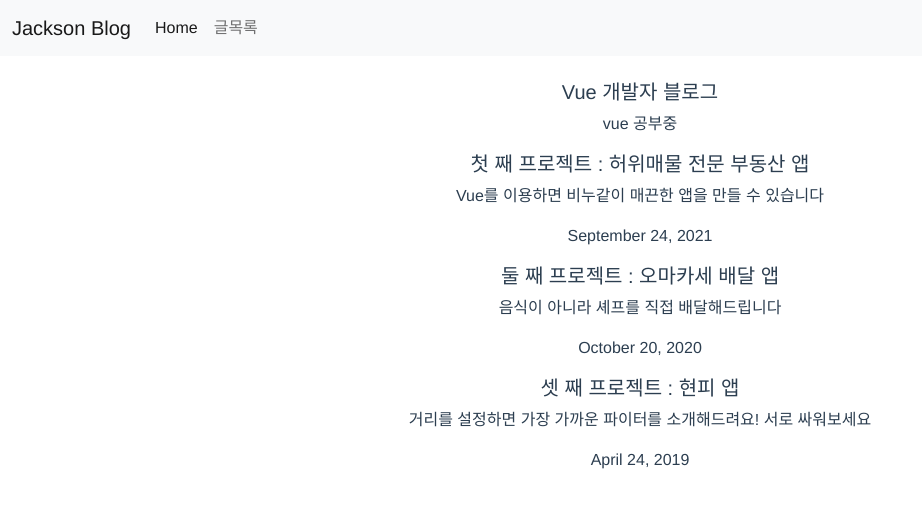
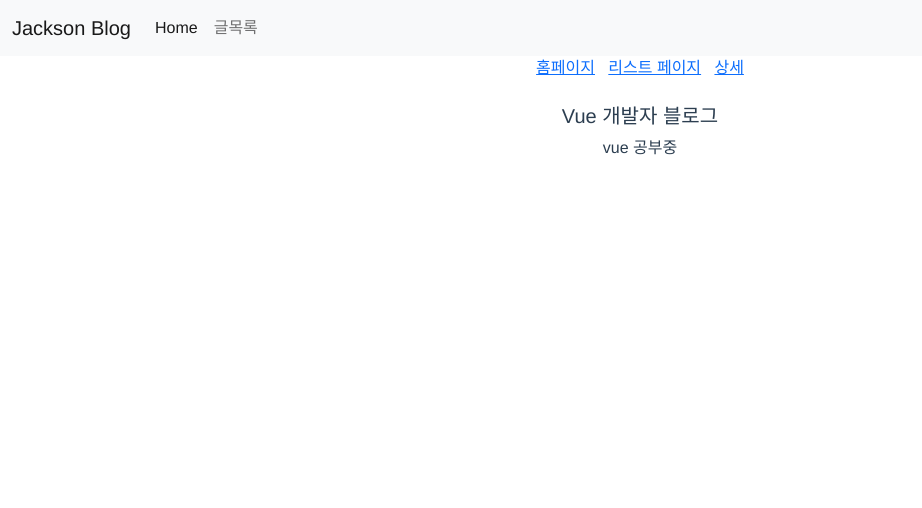
Before and after one commit to 9z/vuelog, a Vue app: page / in a window 1280 px wide. Shown: the top 508 px of the page, without its empty margins (0-922 px from the left). Built offline with nearby package versions, Linux system fonts and the light colour scheme.

Commit message:
라우팅 기능 추가

```diff
--- a/package.json
+++ b/package.json
@@ -11,7 +11,8 @@
     "@popperjs/core": "^2.11.5",
     "bootstrap": "^5.1.3",
     "core-js": "^3.8.3",
-    "vue": "^3.2.13"
+    "vue": "^3.2.13",
+    "vue-router": "^4.0.14"
   },
   "devDependencies": {
     "@babel/core": "^7.12.16",
--- a/src/App.vue
+++ b/src/App.vue
@@ -22,16 +22,20 @@
     </div>
   </nav>
 
-  <div class="container mt-4">
-    <h5>Vue 개발자 블로그</h5>
-    <p>vue 공부중</p>
-  </div>
 
-  <PostList :글="글" v-for="(글, i) in 블로그글" :key="i"/>
+  <router-link to="/">홈페이지</router-link>
+  &nbsp;
+  <router-link to="/list">리스트 페이지</router-link>
+  &nbsp;
+  <router-link to="/detail">상세</router-link>
+
+<div class="mt-4">
+  <router-view :블로그글="블로그글"></router-view>
+</div>
+
 </template>
 
 <script>
-import PostList from "./components/PostList.vue";
 import blog from './assets/blog-posts.js'
 
 export default {
@@ -42,7 +46,7 @@ export default {
     };
   },
   components: {
-    PostList,
+
   },
 };
 </script>
--- /dev/null
+++ b/src/components/HomeContent.vue
@@ -0,0 +1,16 @@
+<template>
+  <div class="container mt-4">
+    <h5>Vue 개발자 블로그</h5>
+    <p>vue 공부중</p>
+  </div>
+</template>
+
+<script>
+export default {
+    name: 'HomeContent'
+}
+</script>
+
+<style>
+
+</style>
--- /dev/null
+++ b/src/components/PostDetail.vue
@@ -0,0 +1,20 @@
+<template>
+  <div>
+    <h1 class="display-2">{{ 블로그글[$route.params.id].title }}</h1>
+    <figure class="figure">
+      {{ 블로그글[$route.params.id].content }}
+    </figure>
+    <p>{{ 블로그글[$route.params.id].date }}</p>
+  </div>
+</template>
+
+<script>
+export default {
+  name: "PostDetail",
+  props: {
+    블로그글: Array,
+  },
+};
+</script>
+
+<style></style>
--- a/src/components/PostList.vue
+++ b/src/components/PostList.vue
@@ -1,5 +1,5 @@
 <template>
-  <div>
+  <div v-for="(글, i) in 블로그글" :key="i">
       <h5>{{ 글.title }}</h5>
       <p>{{ 글.content }}</p>
       <p>{{ 글.date }}</p>
@@ -10,7 +10,10 @@
 export default {
     name: 'PostList',
     props: {
-        글: Object
+        블로그글: Array
+    },
+    mounted() {
+        console.log(this.블로그글);
     }
 }
 </script>
--- a/src/main.js
+++ b/src/main.js
@@ -2,5 +2,6 @@ import { createApp } from 'vue'
 import App from './App.vue'
 import 'bootstrap'
 import 'bootstrap/dist/css/bootstrap.min.css'
+import router from './router.js';
 
-createApp(App).mount('#app')
+createApp(App).use(router).mount('#app')
```
Also changed, not shown: src/router.js (added, +26 -0 lines), 1 other file (tests, documents, lock files or other folders).
